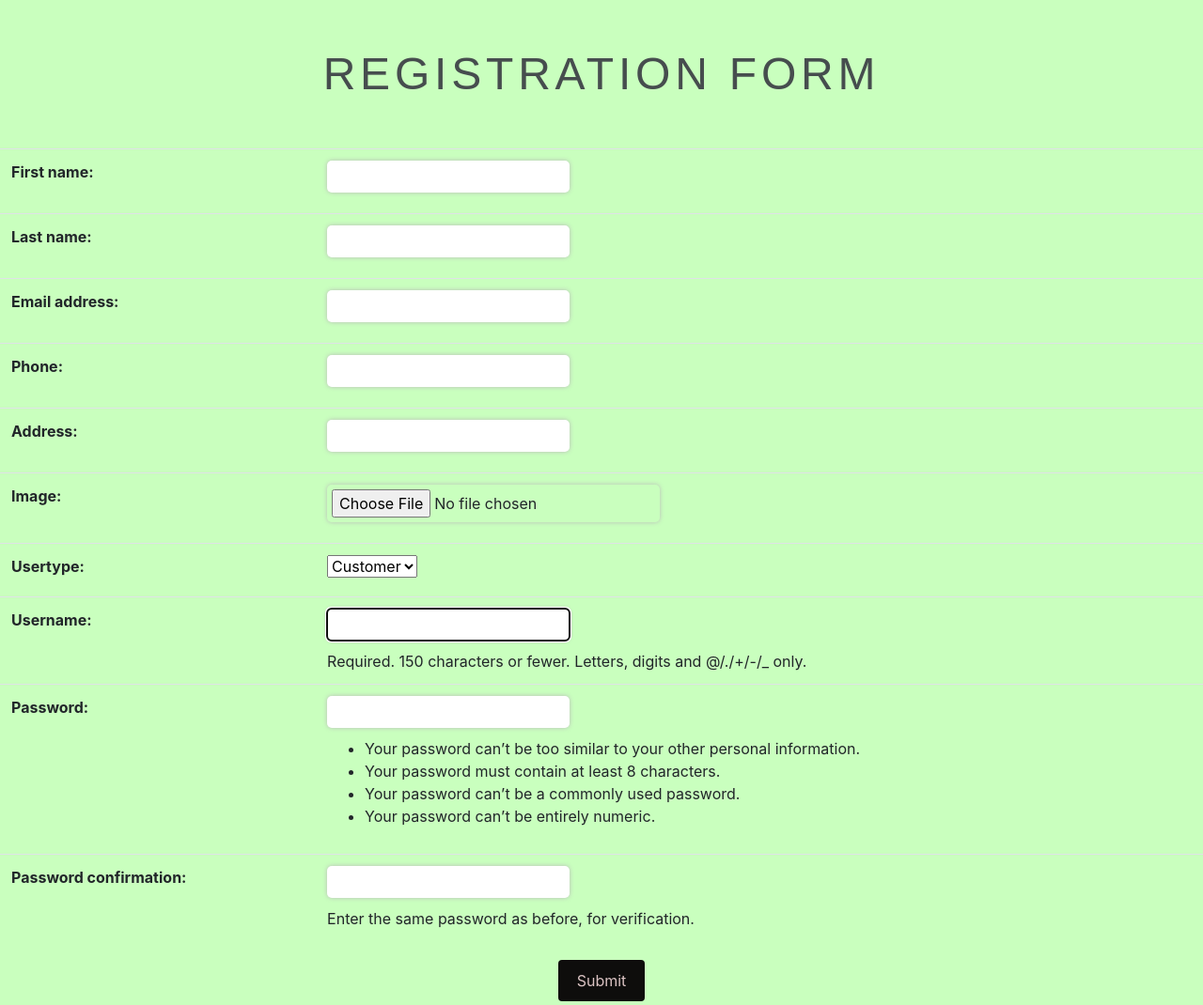
After one commit to ckthedev/MOBILE-STORE, a Django app: page /account/reg/ in a window 1280 px wide. The commit adds this page. Shown: the whole page at 94% size. Run offline with Django 4.2, Linux system fonts and the light colour scheme; some libraries are stand-ins or nearby versions.

Commit message:
16/3/2023

```diff
--- /dev/null
+++ b/mobilestore/account/forms.py
@@ -0,0 +1,15 @@
+from django import forms
+from .models import CustUser
+from django.contrib.auth.forms import UserCreationForm
+from django.contrib.auth.forms import AuthenticationForm
+
+class RegForm(UserCreationForm):
+    class Meta:
+        model=CustUser
+        fields=["first_name","last_name","email","phone","address","image","usertype","username","password1","password2"
+
+        ]
+
+class LogForm(AuthenticationForm):
+    username = forms.CharField(widget=forms.TextInput(attrs={'class': 'form-control', 'placeholder': 'Enter your username'}))
+    password = forms.CharField(widget=forms.PasswordInput(attrs={'class': 'form-control', 'placeholder': 'Enter your password'}))
--- a/mobilestore/account/models.py
+++ b/mobilestore/account/models.py
@@ -9,8 +9,8 @@ class CustUser(AbstractUser):
     image=models.ImageField(upload_to="profile_image",null=True)
     options=(
 
-        {"Store","Store"},
-        {"Customer","Customer"},
+        ("Store","Store"),
+        ("Customer","Customer"),
     )
 
-    usertype=models.CharField(max_length=100,choices=options,default="CustUser")
+    usertype=models.CharField(max_length=100,choices=options,default="Customer")
--- /dev/null
+++ b/mobilestore/account/templates/reg.html
@@ -0,0 +1,97 @@
+<!doctype html>
+<html lang="en">
+  <head>
+    <title>Title</title>
+
+    <meta charset="utf-8">
+    <meta name="viewport" content="width=device-width, initial-scale=1, shrink-to-fit=no">
+
+    <link rel="stylesheet" href="https://stackpath.bootstrapcdn.com/bootstrap/4.3.1/css/bootstrap.min.css" integrity="sha384-ggOyR0iXCbMQv3Xipma34MD+dH/1fQ784/j6cY/iJTQUOhcWr7x9JvoRxT2MZw1T" crossorigin="anonymous">
+
+    <script src="https://code.jquery.com/jquery-3.3.1.slim.min.js" integrity="sha384-q8i/X+965DzO0rT7abK41JStQIAqVgRVzpbzo5smXKp4YfRvH+8abtTE1Pi6jizo" crossorigin="anonymous"></script>
+    <script src="https://cdnjs.cloudflare.com/ajax/libs/popper.js/1.14.7/umd/popper.min.js" integrity="sha384-UO2eT0CpHqdSJQ6hJty5KVphtPhzWj9WO1clHTMGa3JDZwrnQq4sF86dIHNDz0W1" crossorigin="anonymous"></script>
+    <script src="https://stackpath.bootstrapcdn.com/bootstrap/4.3.1/js/bootstrap.min.js" integrity="sha384-JjSmVgyd0p3pXB1rRibZUAYoIIy6OrQ6VrjIEaFf/nJGzIxFDsf4x0xIM+B07jRM" crossorigin="anonymous"></script>
+    <style>
+      body {
+  background-color: #c9ffbe;
+}
+      /* Center align the form */
+form {
+  display: flex;
+  flex-direction: column;
+  align-items: center;
+  margin-top: 50px;
+}
+
+/* Style the table cells */
+td {
+  padding: 10px;
+}
+
+/* Style the input fields */
+input {
+  padding: 5px;
+  border-radius: 5px;
+  border: none;
+  box-shadow: 0px 0px 5px #bbb;
+  margin-bottom: 10px;
+}
+
+/* Style the submit button */
+button {
+  padding: 10px 20px;
+  border-radius: 5px;
+  border: none;
+  background-color: #007bff;
+  color: #fff;
+  font-weight: bold;
+  margin-top: 10px;
+}
+
+/* Add some margin to the h1 tag */
+h1 {
+  margin-top: 50px;
+}
+
+/* Style the form label */
+label {
+  font-weight: bold;
+}
+
+/* Add some margin to the top of the page */
+body {
+  margin-top: 50px;
+}
+
+.btn {
+  background-color: #0e0d0c; /* Green */
+  border: none;
+  color: rgb(219, 195, 195);
+  padding: 10px 20px;
+  text-align: center;
+  text-decoration: none;
+  display: inline-block;
+  font-size: 16px;
+  margin: 4px 2px;
+  cursor: pointer;
+  border-radius: 4px;
+}
+
+.btn:hover {
+  background-color: #f36c54;
+}
+
+    </style>
+  </head>
+  <body>
+    <h1 style="font-family: Arial, sans-serif; font-size: 3rem; color: #464d4e; text-align: center; text-transform: uppercase; margin-top: 2rem; letter-spacing: 0.1em;">Registration Form</h1>
+
+   <form action="" method="post" enctype="multipart/form-data">
+    {% csrf_token %}
+    <table class="table">
+        {{form.as_table}}
+    </table>
+    <button class="btn">Submit</button>
+   </form>
+  </body>
+</html>
--- a/mobilestore/account/urls.py
+++ b/mobilestore/account/urls.py
@@ -1,6 +1,8 @@
 from django.urls import path
-from .views import home_view
+from .views import home_view,Reg,LogView
 
 urlpatterns = [
     path('', home_view.as_view(), name='home'),
+    path('reg/', Reg.as_view(), name='reg'),
+      path('log/', LogView.as_view(), name='log'),
 ]
--- a/mobilestore/account/views.py
+++ b/mobilestore/account/views.py
@@ -1,5 +1,39 @@
-from django.shortcuts import render
-from django.views.generic import View,TemplateView
+from django.shortcuts import render,redirect
+from django.views.generic import View,TemplateView,CreateView,FormView
+from .forms import RegForm,LogForm
+from .models import CustUser
+from django.urls import reverse_lazy
+from django.contrib.auth.views import LoginView
+from django.contrib import messages
+from django.contrib.auth import authenticate,login
+
 
 class home_view(TemplateView):
     template_name = 'home.html'
+
+
+class Reg(CreateView):
+    template_name = 'reg.html'
+    form_class = RegForm
+    model = CustUser
+    success_url = reverse_lazy('home')
+
+class LogView(FormView):
+    template_name="log.html"
+    form_class=LogForm
+
+    def post(self, req, *args, **kwargs):
+        form = self.get_form()
+        if form.is_valid():
+            username = form.cleaned_data.get("username")
+            password = form.cleaned_data.get("password")
+            user = authenticate(req, username=username, password=password)
+            if user is not None:
+                login(req, user)
+                messages.success(req, "Login SuccessFull!!")
+                return redirect("home")
+            else:
+                messages.error(req, "Login Failed!!")
+                return render(req, self.template_name, {"form": form})
+        else:
+            return self.form_invalid(form)
--- a/mobilestore/mobilestore/settings.py
+++ b/mobilestore/mobilestore/settings.py
@@ -123,4 +123,4 @@ STATIC_URL = 'static/'
 
 DEFAULT_AUTO_FIELD = 'django.db.models.BigAutoField'
 
-AUTH_USER_MODELS="account.CustUser"
+AUTH_USER_MODEL="account.CustUser"
--- a/mobilestore/mobilestore/urls.py
+++ b/mobilestore/mobilestore/urls.py
@@ -14,11 +14,12 @@ Including another URLconf
     2. Add a URL to urlpatterns:  path('blog/', include('blog.urls'))
 """
 from django.contrib import admin
-from django.urls import path
+from django.urls import path,include
 from account.views import home_view
 
 urlpatterns = [
     path('admin/', admin.site.urls),
+    path('account/',include('account.urls')),
     path('',home_view.as_view()),
 
 ]
```
Also changed, not shown: mobilestore/account/static/css/sty.css (added, +20 -0 lines), mobilestore/account/static/css/style.css (added, +7 -0 lines), mobilestore/account/templates/home.html (+57 -2 lines), mobilestore/account/templates/log.html (added, +93 -0 lines), mobilestore/account/migrations/0001_initial.py (added), mobilestore/account/static/images/mobbg.jpg (added), mobilestore/db.sqlite3, mobilestore/profile_image/236821592_251579996797776_4226205676663223844_n.jpg (added), mobilestore/profile_image/27760181653_5f395975dc_o.jpg (added), mobilestore/profile_image/html.png (added).
